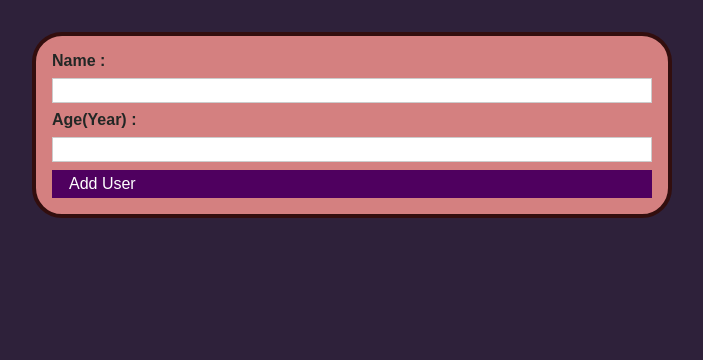
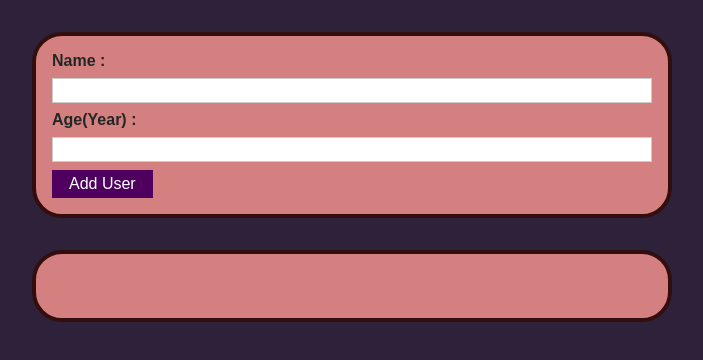
Before and after one commit to yashjain1974/User_detail, a React (Create React App) app: page / in a window 1280 px wide. Shown: the top 360 px of the page, without its empty margins (288-991 px from the left). Built offline with nearby package versions, Linux system fonts and the light colour scheme.

Commit message:
added Userlist logic

```diff
--- a/src/App.js
+++ b/src/App.js
@@ -1,10 +1,19 @@
-import React from 'react';
-import AddUser from './components/User/AddUser';
+import React, { useState } from "react";
+import AddUser from "./components/User/AddUser";
+import UserList from "./components/User/UserList";
+function App() {
+  const [userList, setUserList] = useState([]);
 
-function App() {
+  const onSetuserHandler = (uName, uAge) => {
+    setUserList((prevUserList) => {
+      return [...prevUserList, { id: Math.random().toString(), name: uName, age: uAge }];
+    });
+  };
+
   return (
     <div>
-<AddUser></AddUser>
+      <AddUser onAddUser={onSetuserHandler}></AddUser>
+      <UserList users={userList}></UserList>
     </div>
   );
 }
--- a/src/components/UI/Button.js
+++ b/src/components/UI/Button.js
@@ -2,13 +2,13 @@ import React from "react";
 import styless from "./Button.module.css";
 const Button = (props) => {
   return (
-    <div
+    <button
       className={styless.button}
       type={props.type || "button"}
       onClick={props.onClick}
     >
       {props.children}
-    </div>
+    </button>
   );
 };
 export default Button;
--- a/src/components/User/AddUser.js
+++ b/src/components/User/AddUser.js
@@ -1,28 +1,57 @@
-import React from "react"
+import React, { useState } from "react";
 import Card from "../UI/Card";
-import styles from './AddUser.module.css'
+import styles from "./AddUser.module.css";
 import Button from "../UI/Button";
-const AddUser=(props)=>{
-    const addUserHandler=event=>{
-        event.preventDefault();
 
+const AddUser = (props) => {
+  const [userName, setuserName] = useState("");
+  const [userAge, setuserAge] = useState("");
+
+  const addUserHandler = (event) => {
+    event.preventDefault();
+    if(userName.trim().length===0 || userAge.trim().length===0){
+        return;
     }
-    return(
-        <Card className={styles.input}>
-        <form onSubmit={addUserHandler}>
-            <label htmlFor="name">  Name :</label>
-             <input type="text" id="name"></input>
+    if(+userAge<1){
+        return;
+    }
 
-            <label htmlFor="age">  Age(Year) :</label>
-             <input type="number" id="age"></input>
+    props.onAddUser(userName,userAge);
+    setuserName("");
+    setuserAge("");
+  };
+  const setUsernameValue = (event) => {
+    setuserName(event.target.value);
+  };
+  const setUserageValue = (event) => {
+    setuserAge(event.target.value);
+  };
 
-             <Button type="submit">Add User</Button>
+  return (
+    <Card className={styles.input}>
+      <form onSubmit={addUserHandler}>
+        <label htmlFor="name"> Name :</label>
+        <input
+          type="text"
+          id="name"
+          value={userName}
+          onChange={setUsernameValue}
+        ></input>
 
+        <label htmlFor="age"> Age(Year) :</label>
+        <input
+          type="number"
+          id="age"
+          value={userAge}
+          onChange={setUserageValue}
+        ></input>
 
-        </form>
-        </Card>
-    )
+        <Button type="submit">Add User</Button>
+      </form>
 
-}
+    </Card>
+
+  );
+};
 
 export default AddUser;
--- /dev/null
+++ b/src/components/User/UserList.js
@@ -0,0 +1,21 @@
+import React from "react";
+import Card from "../UI/Card";
+import styless from './UserList.module.css';
+const UserList=props=>{
+    return(
+        <Card className={styless.users}>
+
+            <ul>
+                {props.users.map(user=>(
+                    <li key={user.id}>
+                        {user.name} ({user.age} Year old)
+                    </li>
+                ))}
+            </ul>
+
+
+        </Card>
+
+    )
+}
+export default UserList;
--- /dev/null
+++ b/src/components/User/UserList.module.css
@@ -0,0 +1,18 @@
+.users {
+    margin: 2rem auto;
+    width: 90%;
+    max-width: 40rem;
+
+  }
+
+  .users ul {
+    list-style: none;
+    padding: 1rem;
+  }
+
+  .users li {
+    border: 2px solid rgb(23, 21, 21);
+    border-radius: 30px;
+    margin: 0.5rem 0;
+    padding: 0.5rem;
+  }
```
